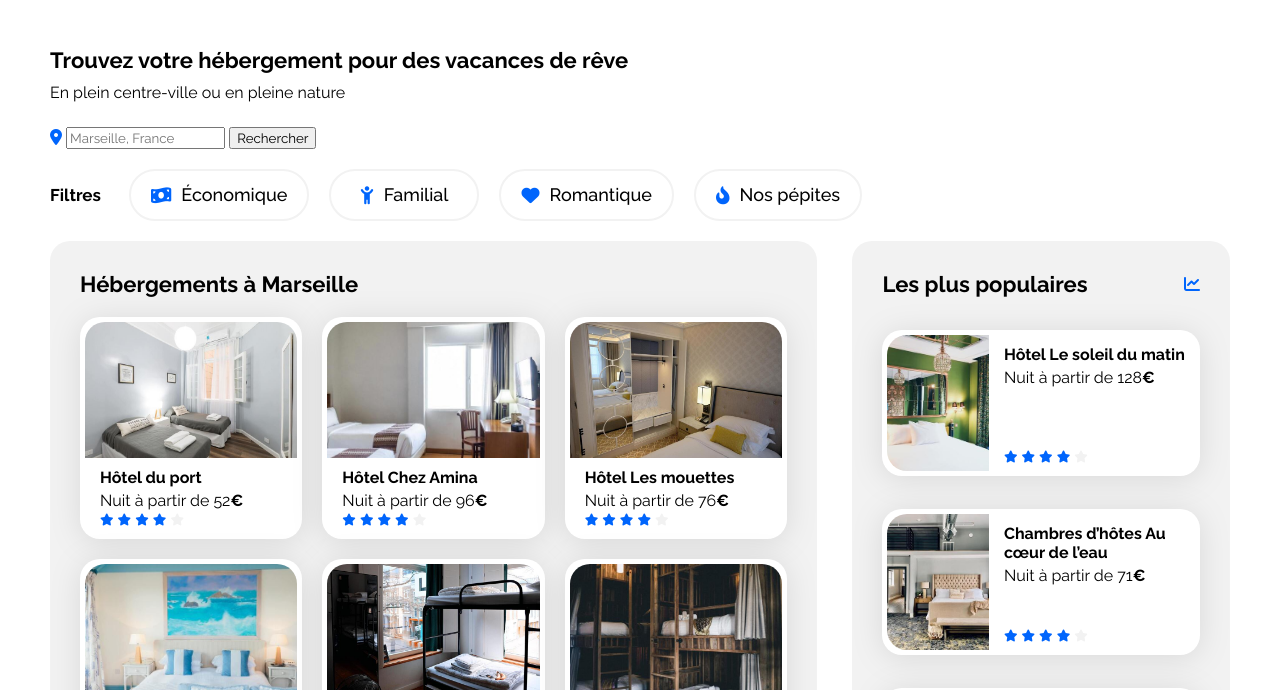
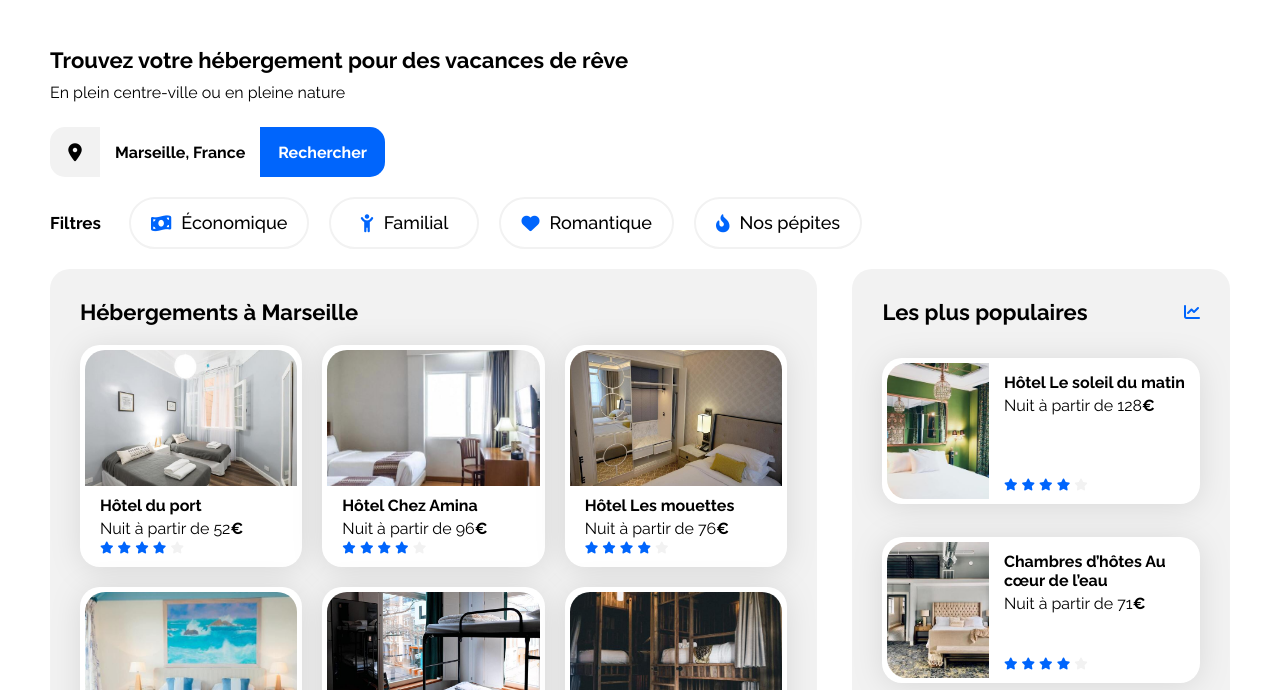
Before and after one commit to lucie-devcode/booki, a plain HTML site: page index.html in a window 1280 px wide. Shown: the part 37-727 px from the top of the page. Drawn offline with Linux system fonts and the light colour scheme.

Commit message:
feat: ajout du formulaire de recherche desktop (structure + style)

```diff
--- a/css/style.css
+++ b/css/style.css
@@ -20,32 +20,6 @@ body {
     justify-content: center;
 }
 
-/****** Header ***********/
-
-header {
-    margin-top: 0;
-    margin-bottom: 50px;
-
-}
-
-h1 {
-  margin: 0 0 5px; /* 5px sous le titre */
-  font-size: 22px;
-}
-
-.hero {
-    margin-top: 25px; /* espace entre la navbar et le bloc texte */
-}
-
-.hero .subtitle {
-  margin-top: 10px; /* espace entre h1 et subtitle */
-  margin-bottom: 25px; /* garde ton espace vers le bas */
-}
-
-.subtitle {
-  margin: 0 0 25px; /* 25px sous le paragraphe */
-}
-
 a {
     color: inherit;
     text-decoration: none;
@@ -58,6 +32,19 @@ a {
     box-sizing: border-box;
 }
 
+/*********** Header ***********/
+
+header {
+    margin-top: 0;
+    margin-bottom: 50px;
+}
+
+h1 {
+    margin: 0 0 5px; /* 5px sous le titre */
+    font-size: 22px;
+}
+
+/* Navigation */
 .navbar {
     display: flex;
     justify-content: space-between;
@@ -101,7 +88,64 @@ header .logo img {
     border-top-color: var(--main-color);
 }
 
-/****** Filters ***********/
+/*********** Formulaire ***********/
+
+.hero {
+    margin-top: 25px;  /* espace sous le header */
+}
+.subtitle {
+    margin: 10px 0 25px;    /* 10px au-dessus, 25px en dessous */
+}
+
+/* Barre de recherche */
+.search-bar {
+  display: flex;
+  border-radius: 15px;
+  overflow: hidden;
+}
+
+/* Icône */
+.search-icon {
+  background-color: #F2F2F2;
+  width: 50px;
+  height: 50px;
+  display: flex;
+  align-items: center;
+  justify-content: center;
+}
+
+.search-icon i {
+  color: black;
+  font-size: 18px;
+}
+
+/* Bloc texte (Marseille, France) */
+.search-location {
+  height: 50px;
+  padding: 0 15px;
+  display: flex;
+  align-items: center;     /* centre verticalement */
+  justify-content: center; /* centre horizontalement */
+  font-weight: bold;
+  font-size: 16px;
+}
+
+/* Bouton rechercher */
+.search-button {
+  height: 50px;
+  padding: 0 18px;
+  display: flex;
+  align-items: center;     /* centre verticalement */
+  justify-content: center; /* centre horizontalement */
+  background: var(--main-color);
+  color: white;
+  text-decoration: none;
+  font-size: 16px;
+  font-weight: bold;
+  border-radius: 0 15px 15px 0;
+}
+
+/*********** Filters ***********/
 
 .filters{
     display: flex;
@@ -148,7 +192,9 @@ header .logo img {
   font-size: 18px;
 }
 
-.btn-filter .label{ line-height: 1; }
+.btn-filter .label {
+    line-height: 1;
+}
 
 /* Hover / focus */
 .btn-filter:hover{
@@ -162,7 +208,7 @@ header .logo img {
     outline-offset: 2px;
 }
 
-/****** Hebergements And Populaires ***********/
+/*********** Hebergements And Populaires ***********/
 
 .hebergements-and-populaires {
     display: flex;
@@ -176,7 +222,7 @@ header .logo img {
     box-sizing: border-box;
 }
 
-/****** Hebergement ***********/
+/*********** Hebergement ***********/
 
 .hebergements {
     width: 65%;
@@ -265,7 +311,7 @@ header .logo img {
     color: var(--main-bg-color)
 }
 
-/****** Populaires ***********/
+/*********** Populaires ***********/
 
 .populaires {
     width: 32%;
@@ -311,7 +357,7 @@ header .logo img {
     margin-bottom: 5px;
 }
 
-/****** Activites ***********/
+/*********** Activites ***********/
 
 .activites {
     padding: 0 50px;
@@ -354,7 +400,7 @@ margin-top: 50px;
 
 /* Le code ci-dessous correspond à la version responsive uniquement */
 
-/****** Media queries ***********/
+/*********** Media queries ***********/
 /* Medium devices (tablets, less/equal than 1024px) */
 @media (max-width: 1024px) {
     .hebergements-and-populaires {
--- a/index.html
+++ b/index.html
@@ -20,10 +20,13 @@
 
     <div class="main-container">
         <header>
-            <nav class="navbar">
+            <nav class="navbar" aria-label="Navigation principale">
+                <!-- Logo -->
                  <div class="logo">
-                <img src="images/logo/Booki.png" alt="logo de booki">
+                <img src="images/logo/Booki.png" alt="logo de Booki">
                 </div>
+
+                <!-- Liens de navigation -->
                 <div class="nav-links">
                     <a href="#">Hébergements</a>
                     <a href="#">Activités</a>
@@ -36,14 +39,18 @@
     <section class="hero">
         <h1>Trouvez votre hébergement pour des vacances de rêve</h1>
         <p class="subtitle">En plein centre-ville ou en pleine nature</p>
-        <form action="">
-            <label>
+
+        <div class="search-bar">
+            <div class="search-icon" aria-hidden="true">
                 <i class="fa-solid fa-location-dot"></i>
-                <input type="text" placeholder="Marseille, France">
-            </label>
-            <button type="submit">Rechercher</button>
-        </form>
-    </section>
+            </div>
+
+            <div class="search-location">
+                Marseille, France
+            </div>
+
+            <a href="#" class="search-button">Rechercher</a>
+        </div>
 
     <!-- FILTERS -->
 
```
Lines whose indentation alone changed are shown as unchanged.
